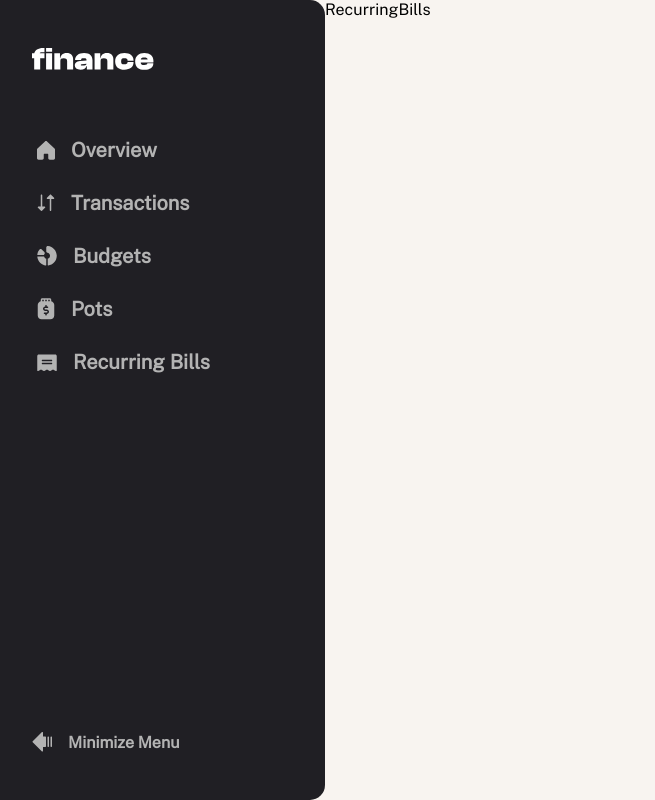
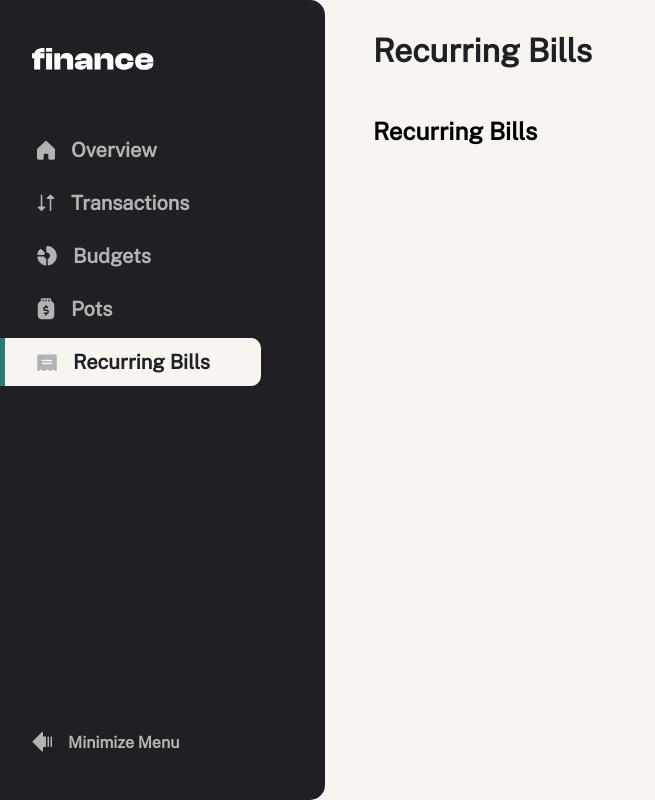
Before and after one commit to PedroMarcelino7/PersonalFinance, a React (Vite) app: page /recurring-bills in a window 1280 px wide. Shown: the whole page, without its empty margins (0-655 px from the left). Built offline with nearby package versions, Linux system fonts and the light colour scheme.

Commit message:
Criando estilização padrão para as páginas

```diff
--- /dev/null
+++ b/src/components/pageContainer/pageContainer.jsx
@@ -0,0 +1,14 @@
+import React from 'react'
+import { Container, Title } from './styles'
+
+const PageContainer = ({ name, children }) => {
+    return (
+        <Container>
+            <Title>{name}</Title>
+
+            {children}
+        </Container>
+    )
+}
+
+export default PageContainer
--- /dev/null
+++ b/src/components/pageContainer/styles.jsx
@@ -0,0 +1,14 @@
+import styled from "styled-components";
+
+export const Container = styled.div`
+    padding-block: 2rem;
+    padding-inline: 3rem;
+    display: flex;
+    flex-direction: column;
+    gap: 3rem;
+`
+
+export const Title = styled.h1`
+    font-size: 2rem;
+    color: var(--dark);
+`
--- a/src/components/sidebar/sidebar.jsx
+++ b/src/components/sidebar/sidebar.jsx
@@ -1,4 +1,4 @@
-import React from 'react'
+import React, { useEffect, useState } from 'react'
 
 import Logo from '../../assets/images/logo-large.svg'
 import ArrowIcon from '../../assets/images/icon-minimize-menu.svg'
@@ -9,16 +9,36 @@
 import RecurringBillsIcon from '../../assets/images/icon-nav-recurring-bills.svg'
 
 import { Container, FooterBox, LogoBox, NavigationBox, NavigationButton, TopBox } from './styles'
+import { useLocation, useNavigate } from 'react-router-dom'
 
 const navigation = [
-    { id: 0, icon: OverviewIcon, name: 'Overview' },
-    { id: 1, icon: TransactionsIcon, name: 'Transactions' },
-    { id: 2, icon: BudgetsIcon, name: 'Budgets' },
-    { id: 3, icon: PotsIcon, name: 'Pots' },
-    { id: 4, icon: RecurringBillsIcon, name: 'Recurring Bills' },
+    { id: 0, icon: OverviewIcon, name: 'Overview', path: '' },
+    { id: 1, icon: TransactionsIcon, name: 'Transactions', path: 'transactions' },
+    { id: 2, icon: BudgetsIcon, name: 'Budgets', path: 'budgets' },
+    { id: 3, icon: PotsIcon, name: 'Pots', path: 'pots' },
+    { id: 4, icon: RecurringBillsIcon, name: 'Recurring Bills', path: 'recurring-bills' },
 ]
 
 const Sidebar = () => {
+    const navigate = useNavigate()
+    const location = useLocation()
+
+    const [selectedPage, setSelectedPage] = useState(0)
+
+    const changePage = (id, path) => {
+        if (location.pathname === `/${path}`) return
+
+        setSelectedPage(id)
+        navigate(`/${path}`)
+    }
+
+    useEffect(() => {
+        const currentPath = location.pathname.replace('/', '')
+        const found = navigation.find((nav) => nav.path === currentPath)
+
+        if (found) setSelectedPage(found.id)
+    }, [location.pathname])
+
     return (
         <Container>
             <TopBox>
@@ -28,8 +48,11 @@
 
                 <NavigationBox>
                     {navigation.map((nav) => (
-                        <NavigationButton key={nav.id}>
-                            <img src={nav.icon} alt="" />
+                        <NavigationButton key={nav.id}
+                            className={selectedPage === nav.id ? 'selected' : ''}
+                            onClick={() => changePage(nav.id, nav.path)}
+                        >
+                            <img src={nav.icon} alt={nav.name} />
 
                             <h2>{nav.name}</h2>
                         </NavigationButton>
--- a/src/components/sidebar/styles.jsx
+++ b/src/components/sidebar/styles.jsx
@@ -41,6 +41,7 @@
     border-bottom-right-radius: 10px;
     border-left: 5px solid transparent;
     cursor: pointer;
+    transition: all 0.5s;
 
     h2 {
         color: var(--light-gray);
@@ -53,6 +54,23 @@
 
         h2 {
             color: var(--dark);
+        }
+
+        &:hover {
+            transform: scale(1.05);
+            transform: translateX(10px);
+
+            h2 {
+                color: #000;
+            }
+        }
+    }
+
+    &:hover {
+        transform: scale(1.05);
+
+        h2 {
+            color: #fff;
         }
     }
 `
--- a/src/pages/budgets/budgets.jsx
+++ b/src/pages/budgets/budgets.jsx
@@ -1,8 +1,11 @@
 import React from 'react'
+import PageContainer from '../../components/pageContainer/pageContainer'
 
 const Budgets = () => {
     return (
-        <div>Budgets</div>
+        <PageContainer name="Budgets">
+            <h2>Budgets</h2>
+        </PageContainer>
     )
 }
 
--- a/src/pages/overview/overview.jsx
+++ b/src/pages/overview/overview.jsx
@@ -1,8 +1,11 @@
 import React from 'react'
+import PageContainer from '../../components/pageContainer/pageContainer'
 
 const Overview = () => {
     return (
-        <div>Overview</div>
+        <PageContainer name="Overview">
+            <h2>Overview</h2>
+        </PageContainer>
     )
 }
 
--- a/src/pages/pots/pots.jsx
+++ b/src/pages/pots/pots.jsx
@@ -1,8 +1,11 @@
 import React from 'react'
+import PageContainer from '../../components/pageContainer/pageContainer'
 
 const Pots = () => {
     return (
-        <div>Pots</div>
+        <PageContainer name="Pots">
+            <h2>Pots</h2>
+        </PageContainer>
     )
 }
 
--- a/src/pages/recurringBills/recurringBills.jsx
+++ b/src/pages/recurringBills/recurringBills.jsx
@@ -1,8 +1,11 @@
 import React from 'react'
+import PageContainer from '../../components/pageContainer/pageContainer'
 
 const RecurringBills = () => {
     return (
-        <div>RecurringBills</div>
+        <PageContainer name="Recurring Bills">
+            <h2>Recurring Bills</h2>
+        </PageContainer>
     )
 }
 
--- a/src/pages/transactions/transactions.jsx
+++ b/src/pages/transactions/transactions.jsx
@@ -1,8 +1,11 @@
 import React from 'react'
+import PageContainer from '../../components/pageContainer/pageContainer'
 
 const Transactions = () => {
     return (
-        <div>Transactions</div>
+        <PageContainer name="Transactions">
+            <h2>Transactions</h2>
+        </PageContainer>
     )
 }
 
```
